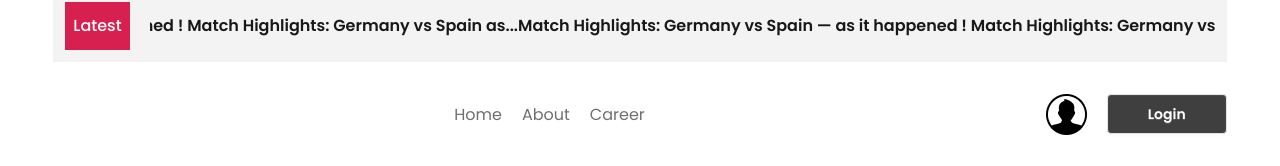
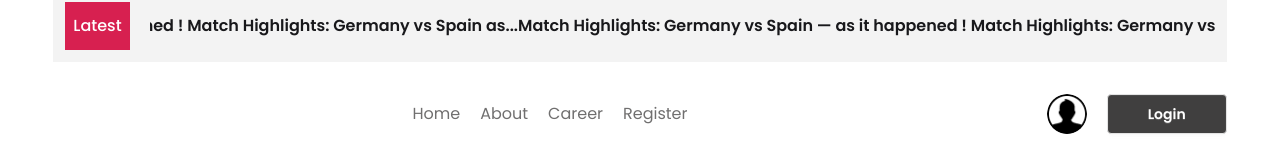
Before and after one commit to ahamedraju1/dragon-news-2, a React (Vite) app: page /category/1 in a window 1280 px wide. Shown: the part 188-354 px from the top of the page. Built offline with nearby package versions, Linux system fonts and the light colour scheme; no server answers.

Commit message:
user profile update

```diff
--- a/src/Pages/Register.jsx
+++ b/src/Pages/Register.jsx
@@ -3,10 +3,10 @@ import { Link } from 'react-router';
 import { AuthContext } from '../Provider/AuthProvider';
 
 const Register = () => {
-    const { createUser, setUser } = use(AuthContext);
+    const { createUser, setUser, updateUser } = use(AuthContext);
     const [nameError, setNameError] = useState("");
 
-    const handleRegister =( e )=>{
+    const handleRegister = (e) => {
         e.preventDefault();
         // const name = e.target.name.value;
         // const email= e.target.email.value;
@@ -15,10 +15,11 @@ const Register = () => {
         console.log(e.target);
         const form = e.target;
         const name = form.name.value;
-        if(name.length <5){
+        // validation
+        if (name.length < 5) {
             setNameError('name should be more than 5 character')
             return;
-        }else{
+        } else {
             setNameError("");
         }
 
@@ -27,24 +28,24 @@ const Register = () => {
         const password = form.password.value;
         console.log(name, photo, email, password);
 
-
         // create user
         createUser(email, password)
-        .then(result=>{
+            .then(result => {
                 const user = result.user;
                 // console.log(result.user)
+                updateUser({ displayName: name, photoURL: photo }).
+                    then(() => {
+                        setUser({ ...user, displayName: name, photoURL: photo });
+                    })
+                    .catch((error) => {
+                        console.log(error)
                         setUser(user);
+                    });
             })
-        .catch(error=>{
+            .catch(error => {
                 console.log(error)
             })
-        // createUser(email, password)
-        // .then(result=>{
-        //     console.log(result.user)
-        // })
-        // .then(error=>{
-        //     console.log(error)
-        // })
+
     };
 
     return (
@@ -57,17 +58,17 @@ const Register = () => {
                     <form onSubmit={handleRegister} className="fieldset">
 
                         <label className="label">Name</label>
-                        <input type="text" name='name' className="input" placeholder="Enter Your Name" required/>
-                        {nameError && <p className='text-secondary text-sm' >{nameError}</p> }
+                        <input type="text" name='name' className="input" placeholder="Enter Your Name" required />
+                        {nameError && <p className='text-secondary text-sm' >{nameError}</p>}
 
                         <label className="label">Photo URL</label>
-                        <input type="text" name='photo' className="input" placeholder="Enter Your URL" required/>
+                        <input type="text" name='photo' className="input" placeholder="Enter Your URL" required />
 
                         <label className="label">Email</label>
-                        <input type="email" name='email' className="input" placeholder="Enter Your Email" required/>
+                        <input type="email" name='email' className="input" placeholder="Enter Your Email" required />
 
                         <label className="label">Password</label>
-                        <input type="password" name='password' className="input" placeholder="Enter your Password" required/>
+                        <input type="password" name='password' className="input" placeholder="Enter your Password" required />
 
                         <button type='submit' className="btn btn-primary mt-4">Register</button>
                     </form>
--- a/src/Provider/AuthProvider.jsx
+++ b/src/Provider/AuthProvider.jsx
@@ -1,7 +1,7 @@
 import React, { createContext, useEffect, useState } from 'react';
 import Auth from '../Layouts/Auth';
 import app from '../firebase.config';
-import { createUserWithEmailAndPassword, getAuth, onAuthStateChanged, signInWithEmailAndPassword, signOut } from "firebase/auth";
+import { createUserWithEmailAndPassword, getAuth, onAuthStateChanged, signInWithEmailAndPassword, signOut, updateProfile } from "firebase/auth";
 // import { AuthContext } from './AuthContext';
 export const AuthContext = createContext();
 
@@ -14,23 +14,25 @@ const AuthProvider = ({ children }) => {
     const [loading, setLoading] = useState(true);
     console.log(user, loading);
 
-
+    // sign in user
     const createUser = (email, password) => {
         setLoading(true);
         return createUserWithEmailAndPassword(auth, email, password);
     }
 
+    // login user
     const signInUser = (email, password) => {
         setLoading(true);
         return signInWithEmailAndPassword(auth, email, password)
     }
 
-
+    // logout user
     const signOutUser = () => {
         setLoading(true);
         return signOut(auth);
     }
 
+    // observer state changes
     useEffect(() => {
         const unSubscribe = onAuthStateChanged(auth, (currentUser) => {
             setUser(currentUser);
@@ -41,6 +43,10 @@ const AuthProvider = ({ children }) => {
         }
     }, [])
 
+    // update user profile
+    const updateUser = (updatedData)=>{
+        return updateProfile(auth.currentUser, updatedData);
+    }
 
     const userInfo = {
         user,
@@ -49,7 +55,8 @@ const AuthProvider = ({ children }) => {
         createUser,
         signInUser,
         signOutUser,
-        setLoading
+        setLoading,
+        updateUser
     }
 
     return (
--- a/src/component/Navbar/Navbar.jsx
+++ b/src/component/Navbar/Navbar.jsx
@@ -1,22 +1,23 @@
 import React, { use } from 'react';
-import { Link, NavLink } from 'react-router';
+import { Link, NavLink, useLocation } from 'react-router';
 import userIcon from '../../assets/user.png'
 import { AuthContext } from '../../Provider/AuthProvider';
 
 const Navbar = () => {
     // const {user} =use(AuthContext)
-    const {user, signOutUser} = use(AuthContext);
+    const { user, signOutUser } = use(AuthContext);
     // console.log(userInfo);
+    const { pathname } = useLocation();
 
     const handleLogout = () => {
         console.log("User trying to Logout ");
         signOutUser()
-        .then(()=>{
-            alert('sign out successful')
-        })
-        .catch((error)=>{
-            console.log(error)
-        })
+            .then(() => {
+                alert('sign out successful')
+            })
+            .catch((error) => {
+                console.log(error)
+            })
     }
 
 
@@ -29,15 +30,19 @@ const Navbar = () => {
                     <NavLink to='/'>Home</NavLink>
                     <NavLink to='/about'>About</NavLink>
                     <NavLink to='/career'>Career</NavLink>
+                    {pathname !== "/auth/register" && (
+                        <NavLink to='/auth/register'>Register</NavLink>
+                    )}
                 </div>
 
                 <div className='flex gap-5'>
-                    <img src={userIcon} alt="" />
+                    <img className='w-10 rounded-full' src={`${user ? user.photoURL : userIcon}`} alt="" />
 
                     {user ?
                         <span onClick={handleLogout} className='btn bg-primary text-white'>Sign Out</span> :
                         <Link to='/auth/login' className='btn bg-primary px-10 text-white'>Login</Link>}
                 </div>
+
             </div>
         </>
     );
```
Lines whose indentation alone changed are shown as unchanged.
